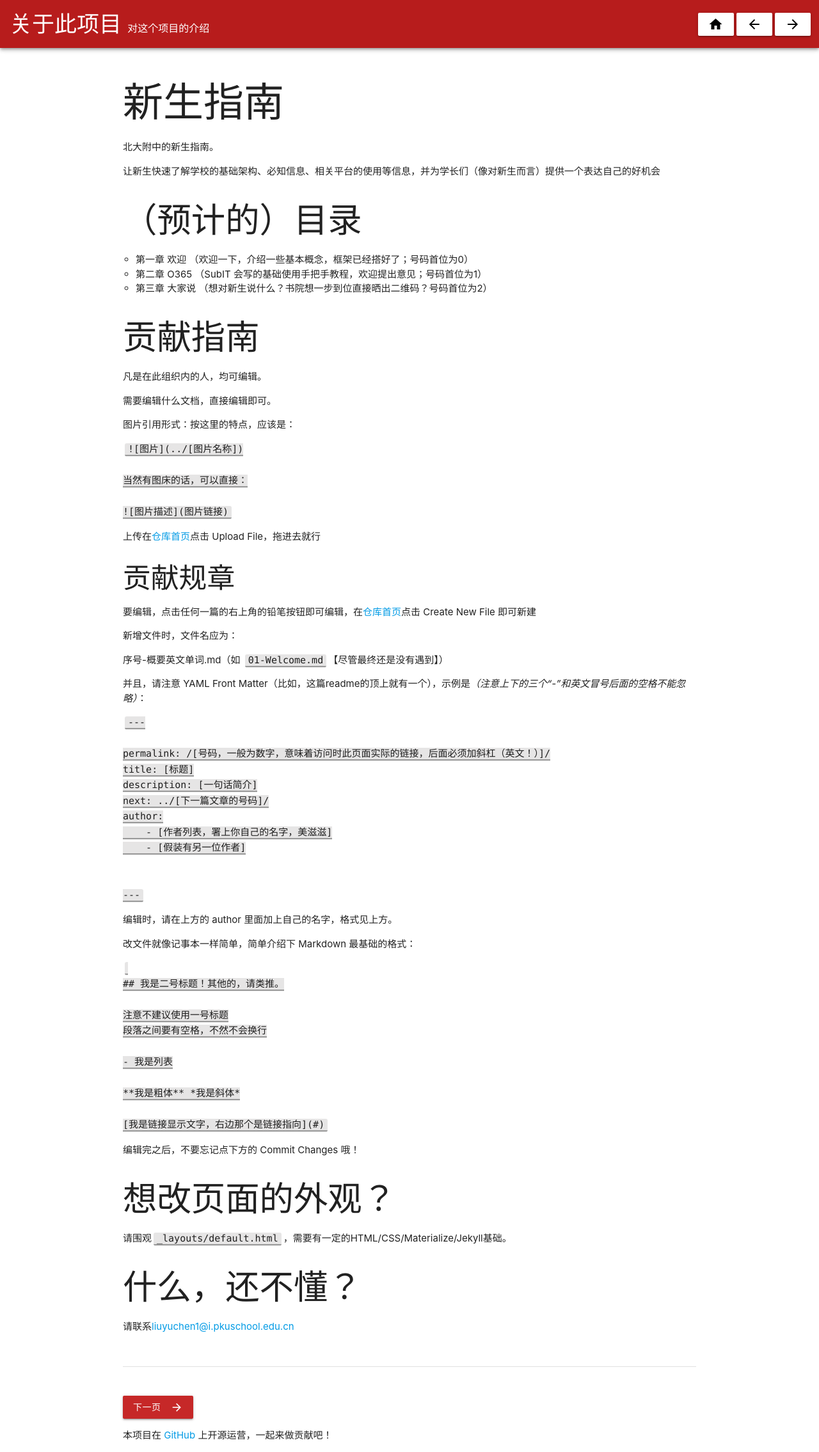
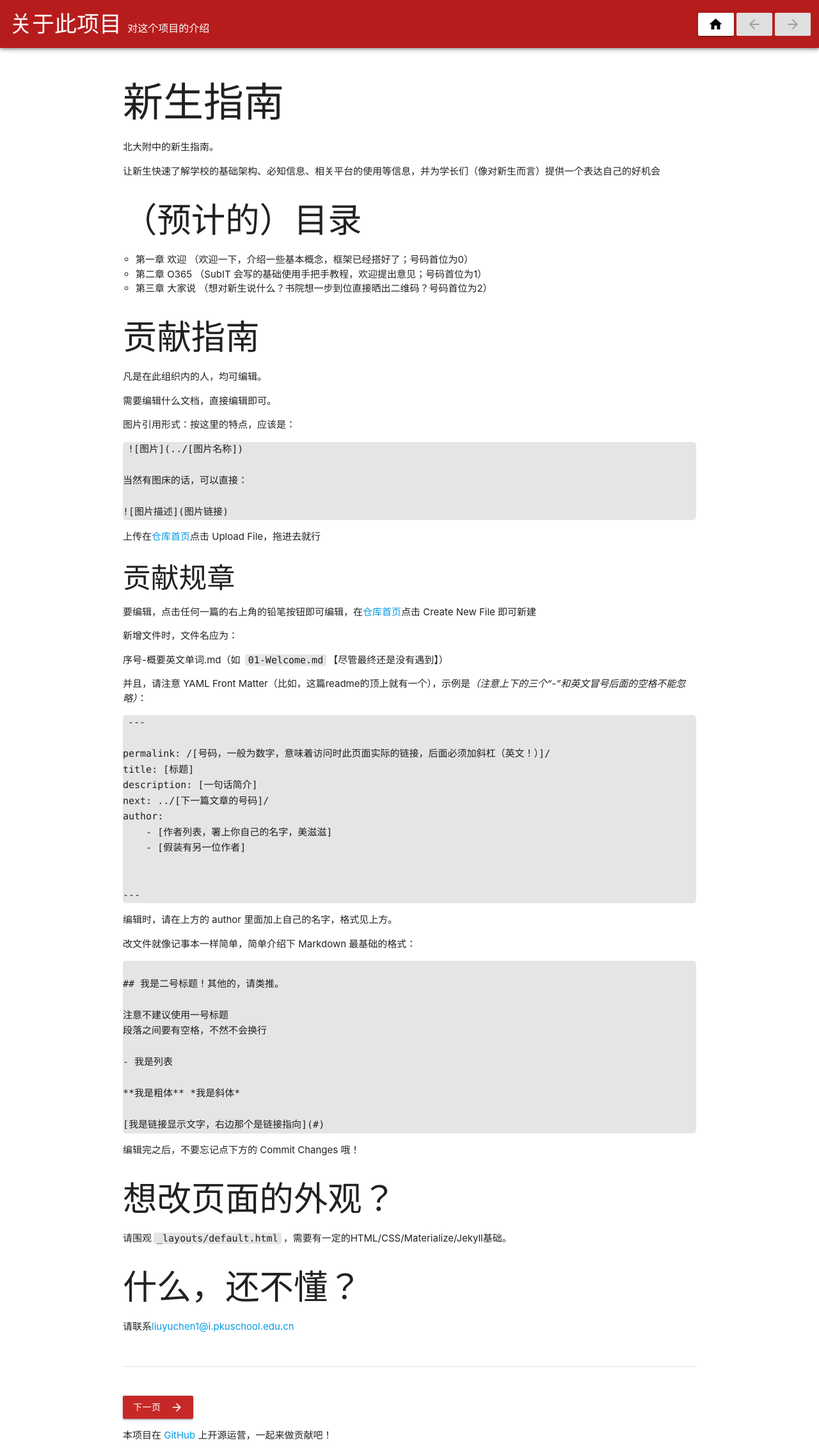
Before and after one commit to pkuschool/intro, a Jekyll site: the page built from readme.md, in a window 1280 px wide. Shown: the whole page at 64% size. Built offline with Jekyll 4.4.1, drawn with Linux system fonts in a browser that asks for light colours; nearby versions of some CDN libraries; our own code applies the rules of GitHub Pages for plain Markdown files.

Commit message:
fix start-end system

```diff
--- a/_layouts/default.html
+++ b/_layouts/default.html
@@ -20,10 +20,13 @@
             padding-left: 5px;
             padding-right: 5px;
             border-radius: 3px;
-            border-color: black;
-            border-bottom: groove;
+            /* border-color: black; */
+            /* border-bottom: groove; */
         }
-
+        pre.highlight{
+            background-color: #e6e5e5;
+            border-radius: 5px;
+        }
         li {
             list-style-type: circle !important;
             margin-left: 20px !important;
@@ -48,11 +51,20 @@
             <div class="right hide-on-small-and-down" style="margin-right: 13px">
                 <a href="{{ site.url }}/intro" class="btn white black-text navbtn"><i class="material-icons"
                         style="line-height: inherit !important">home</i></a>
-                <a href="./{{ page.last }}" class="btn white black-text navbtn"><i class="material-icons"
-                        style="line-height: inherit !important" id="last">arrow_back</i></a>
-                <a href="./{{ page.next }}" class="btn white black-text navbtn"><i class="material-icons"
-                        style="line-height: inherit !important" id="next">arrow_forward</i></a>
-
+                {% if !start %}
+                <a href="./{{ page.last }}" class="btn white black-text navbtn" id="last"><i class="material-icons"
+                        style="line-height: inherit !important" >arrow_back</i></a>
+                {% else %}
+                <a href="./{{ page.last }}" class="btn white black-text navbtn disabled" id="last"><i class="material-icons"
+                        style="line-height: inherit !important">arrow_back</i></a>
+                {% endif %}
+                {% if !end %}
+                <a href="./{{ page.next }}" class="btn white black-text navbtn" id="next"><i class="material-icons"
+                        style="line-height: inherit !important" >arrow_forward</i></a>
+                {% else %}
+                <a href="./{{ page.next }}" class="btn white black-text navbtn disabled" id="next"><i class="material-icons"
+                        style="line-height: inherit !important">arrow_forward</i></a>
+                {% endif %}
             </div>
         </nav>
     </div>
@@ -66,14 +78,6 @@
         <p>本项目在 <a href="https://github.com/pkuschool/intro/">GitHub</a> 上开源运营，一起来做贡献吧！</p>
     </footer>
 </body>
-{% if !page.last %}
-<script>
-    document.getElementById('last').classList.add('disabled')
-</script>
-{% endif %}
-{% if !page.next %}
-<script>
-    document.getElementById('next').classList.add('disabled')
-</script>
-{% endif %}
+
+
 </html>
```
Also changed, not shown: index.md (+1 -1 lines), readme.md.
